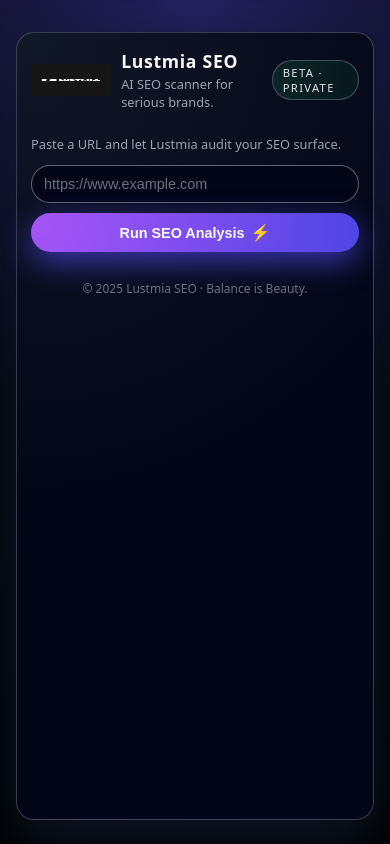
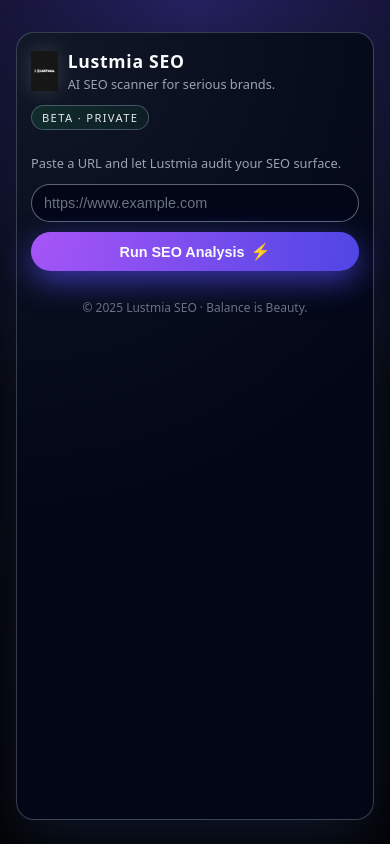
Before and after one commit to Lustmiacancelit/lustmia-seo, a Next.js app: page / in a window 390 px wide. Built offline with nearby package versions, Linux system fonts and the light colour scheme.

Commit message:
Polish Lustmia logo and layout

```diff
--- a/app/globals.css
+++ b/app/globals.css
@@ -52,6 +52,15 @@
   align-items: center;
   justify-content: space-between;
   gap: 12px;
+}
+
+/* 👇 New: logo styling so it doesn't look horrible :) */
+.app-logo {
+  height: 40px;          /* controls visual size */
+  width: auto;           /* keeps aspect ratio */
+  object-fit: contain;   /* no stretching */
+  display: block;
+  filter: drop-shadow(0 0 10px rgba(255, 255, 255, 0.15));
 }
 
 .app-brand {
@@ -284,4 +293,9 @@
   .app-title {
     font-size: 1.1rem;
   }
+
+  .app-header {
+    align-items: flex-start;
+    flex-direction: column;
+  }
 }
--- a/app/page.tsx
+++ b/app/page.tsx
@@ -83,9 +83,10 @@
               <Image
                 src="/lustmia-logo.png"
                 alt="Lustmia logo"
-                width={120}
-                height={32}
+                width={160}
+                height={40}
                 priority
+                className="app-logo"
               />
               <div className="app-title-group">
                 <div className="app-title">{SITE_NAME}</div>
```
